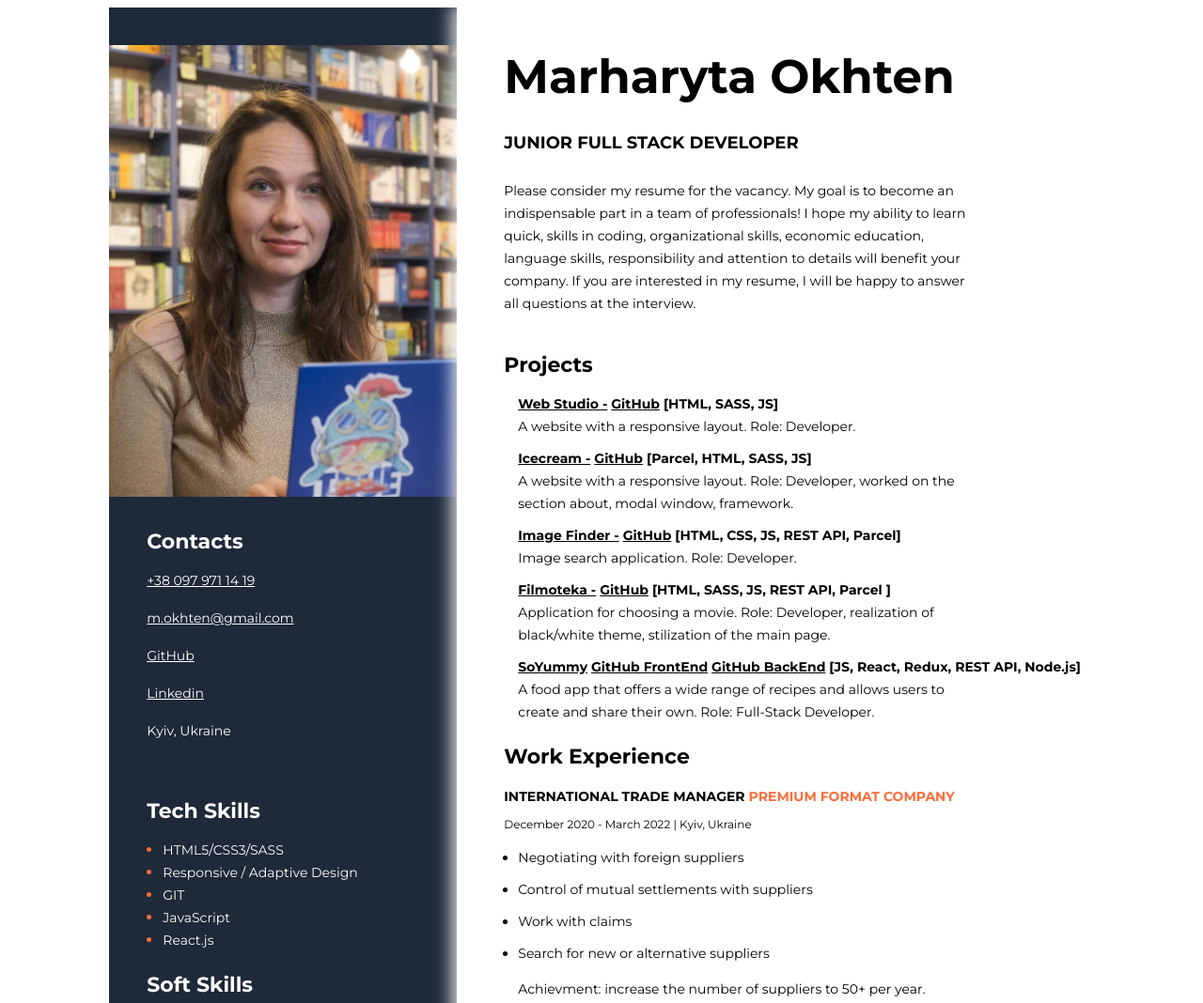
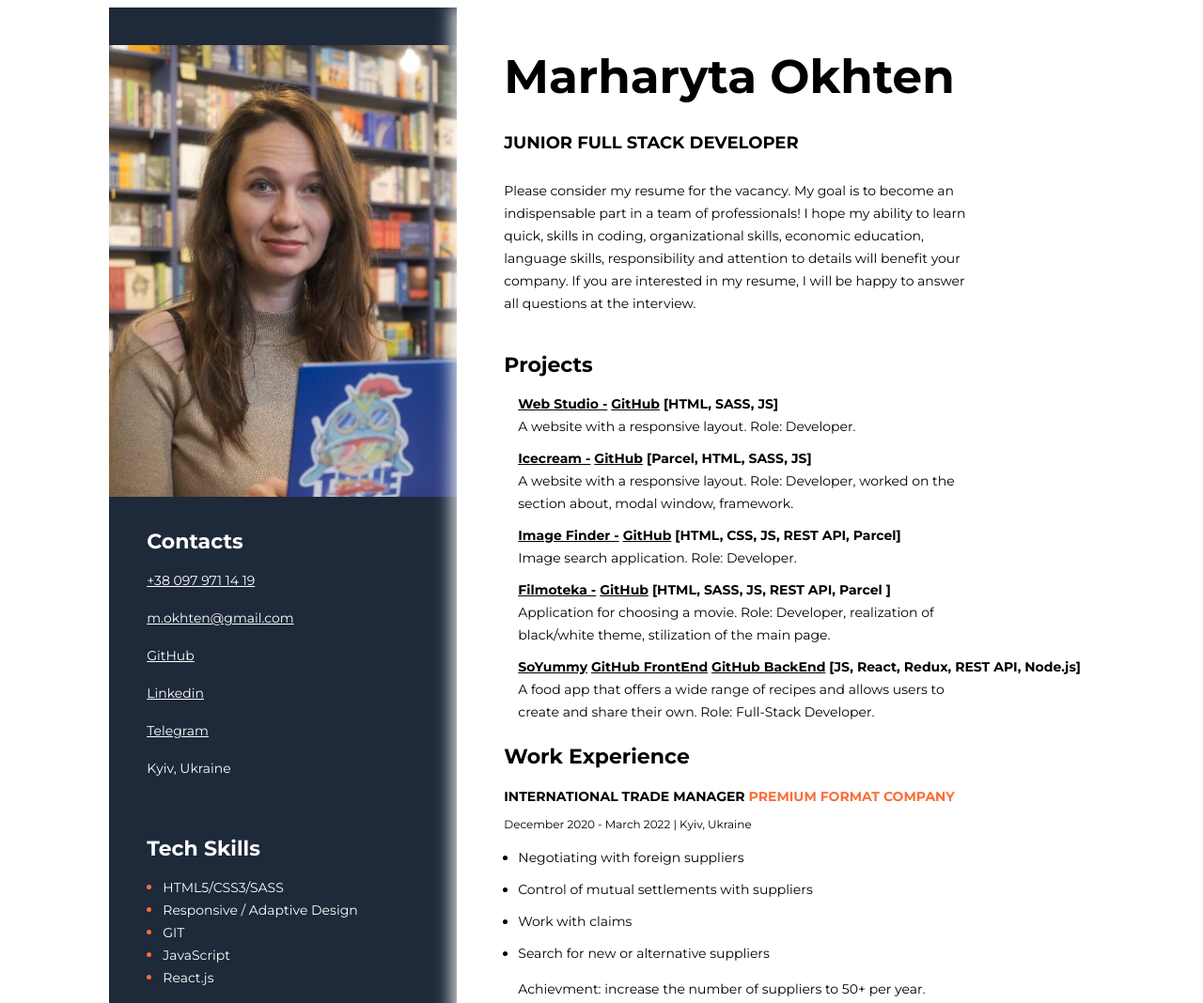
Before and after one commit to MOkhten/CV, a plain HTML site: page index.html in a window 1280 px wide. Shown: the top 1068 px of the page at 94% size. Drawn offline with Linux system fonts and the light colour scheme.

Commit message:
Update index.html

```diff
--- a/index.html
+++ b/index.html
@@ -212,10 +212,7 @@
                 <p>
                     <span class="contact-type">
                      <a href="mailto:m.okhten@gmail.com" aria-label="mail" class="contact-link">
-                        <!-- <svg class="soc__icon" >
-                <use href="./img/symbol-defs.svg#icon-env"/>
 
-            </svg>  -->
             m.okhten@gmail.com
           </a>
 
@@ -225,6 +222,9 @@
                 </p>
                 <p>
                     <a href="https://www.linkedin.com/in/marharyta-okhten/" class="contact-link">  Linkedin</a>
+                </p>
+                 <p>
+                    <a href="https://t.me/MarharitaM" class="contact-link">  Telegram</a>
                 </p>
                 <p class="tech-skills-text">Kyiv, Ukraine</p>
 
```
